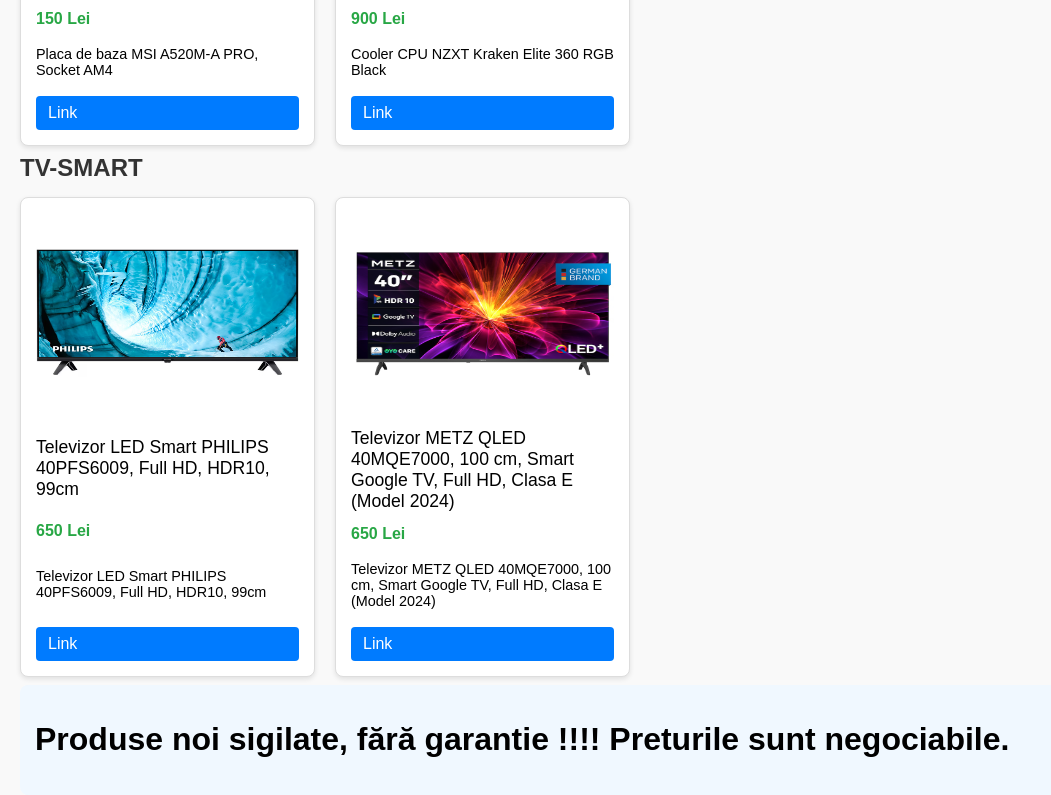
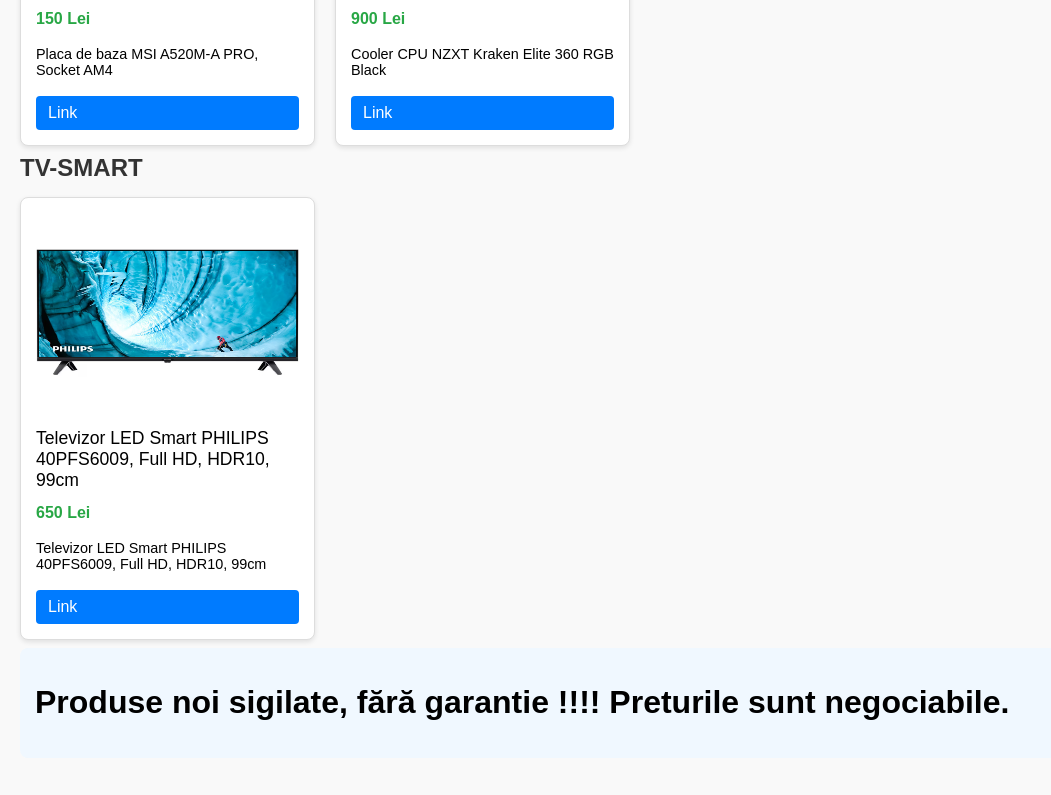
Before and after one commit to CosminSmarandoiu/CosminSmarandoiu.github.io, a plain HTML site: page index.html in a window 1280 px wide. Shown: the part 4200-4995 px from the top of the page, without its empty margins (0-1051 px from the left). Drawn offline with Linux system fonts and the light colour scheme.

Commit message:
update 15.07 -corect

```diff
--- a/index.html
+++ b/index.html
@@ -402,15 +402,15 @@
                 Link
             </a>
         </div>
-        <div class="product-card">
-            <img class="img-fluid" src="img/tv-metz.jpg" alt="">
-            <div class="product-title">Televizor METZ QLED 40MQE7000, 100 cm, Smart Google TV, Full HD, Clasa E (Model 2024)</div>
-            <div class="product-price">650 Lei</div>
-            <div class="product-description">Televizor METZ QLED 40MQE7000, 100 cm, Smart Google TV, Full HD, Clasa E (Model 2024)</div>
-            <a class="product-link" href="https://www.emag.ro/televizor-metz-qled-40mqe7000-100-cm-smart-google-tv-full-hd-clasa-e-model-2024-40mqe7000z/pd/D92HH5YBM/" target="_blank">
-                Link
-            </a>
-        </div>
+<!--        <div class="product-card">-->
+<!--            <img class="img-fluid" src="img/tv-metz.jpg" alt="">-->
+<!--            <div class="product-title">Televizor METZ QLED 40MQE7000, 100 cm, Smart Google TV, Full HD, Clasa E (Model 2024)</div>-->
+<!--            <div class="product-price">650 Lei</div>-->
+<!--            <div class="product-description">Televizor METZ QLED 40MQE7000, 100 cm, Smart Google TV, Full HD, Clasa E (Model 2024)</div>-->
+<!--            <a class="product-link" href="https://www.emag.ro/televizor-metz-qled-40mqe7000-100-cm-smart-google-tv-full-hd-clasa-e-model-2024-40mqe7000z/pd/D92HH5YBM/" target="_blank">-->
+<!--                Link-->
+<!--            </a>-->
+<!--        </div>-->
     </div>
 
         <!-- Modal Frame -->
```
